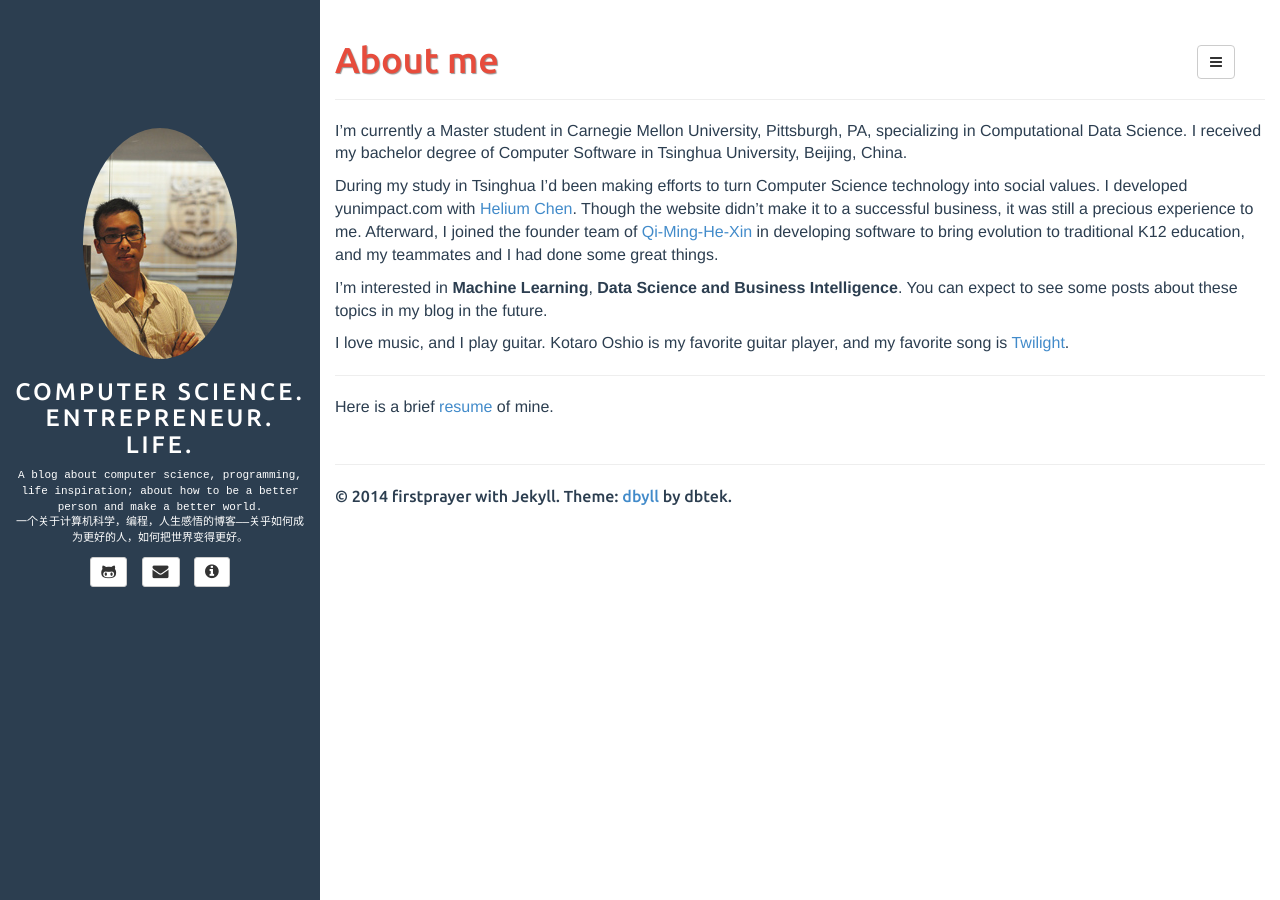
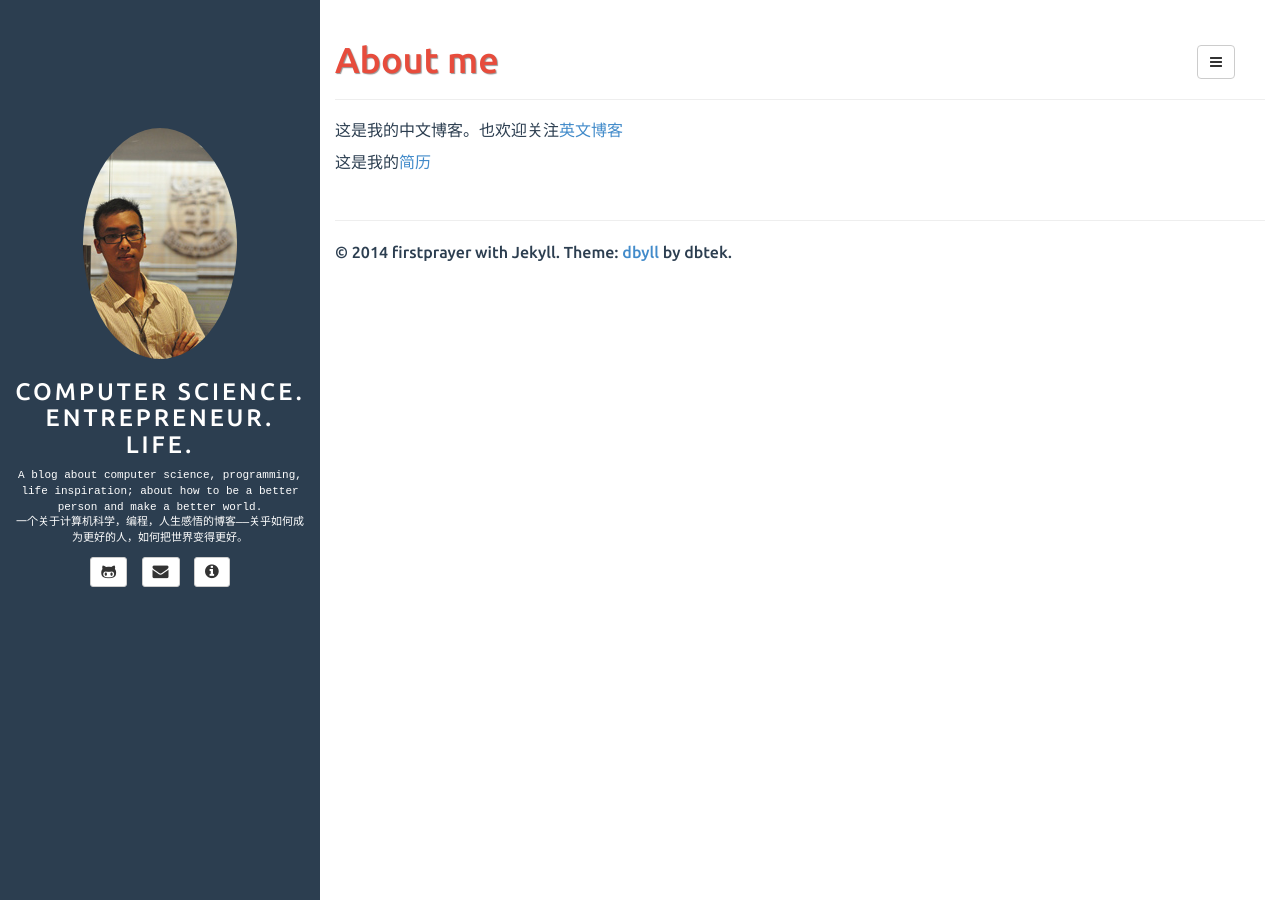
Before and after one commit to tyronez/tyronez.github.io, a Jekyll site: the page built from about.md, in a window 1280 px wide. Built offline with Jekyll 4.4.1, drawn with Linux system fonts in a browser that asks for light colours.

Commit message:
change to Chinese

```diff
--- a/_config.yml
+++ b/_config.yml
@@ -14,7 +14,7 @@ defaults:
     scope:
       path: "" # empty string for all files
     values:
-      title: Firstprayer - Seriously Blogging
+      title: Firstprayer
 
 description: 一个关于计算机科学，编程，人生感悟的博客——关乎如何成为更好的人，如何把世界变得更好。
 author:
--- a/about.md
+++ b/about.md
@@ -8,13 +8,6 @@ modified: 05-18-2014
 comments: true
 ---
 
-I'm currently a Master student in Carnegie Mellon University, Pittsburgh, PA, specializing in Computational Data Science. I received my bachelor degree of Computer Software in Tsinghua University, Beijing, China.
+这是我的中文博客。也欢迎关注[英文博客](http://firstprayer.github.io/)
 
-During my study in Tsinghua I'd been making efforts to turn Computer Science technology into social values. I developed yunimpact.com with [Helium Chen](http://weibo.com/heliumchen?topnav=1&wvr=5&topsug=1). Though the website didn't make it to a successful business, it was still a precious experience to me. Afterward, I joined the founder team of [Qi-Ming-He-Xin](http://www.hexin.im/) in developing software to bring evolution to traditional K12 education, and my teammates and I had done some great things.
-
-I'm interested in **Machine Learning**, **Data Science and Business Intelligence**. You can expect to see some posts about these topics in my blog in the future.
-
-I love music, and I play guitar. Kotaro Oshio is my favorite guitar player, and my favorite song is [Twilight](https://www.youtube.com/watch?v=Z2wkX70kDAw).
-
-<hr/>
-Here is a brief <a href="/files/resume.pdf">resume</a> of mine.
+这是我的<a href="/files/resume.pdf">简历</a>
```
Also changed, not shown: 5 other files.
